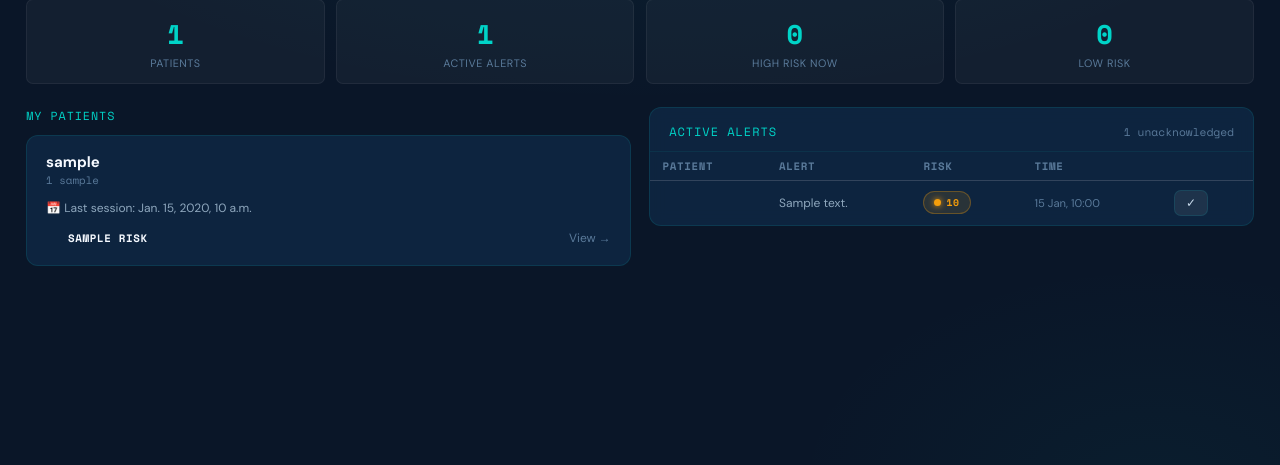
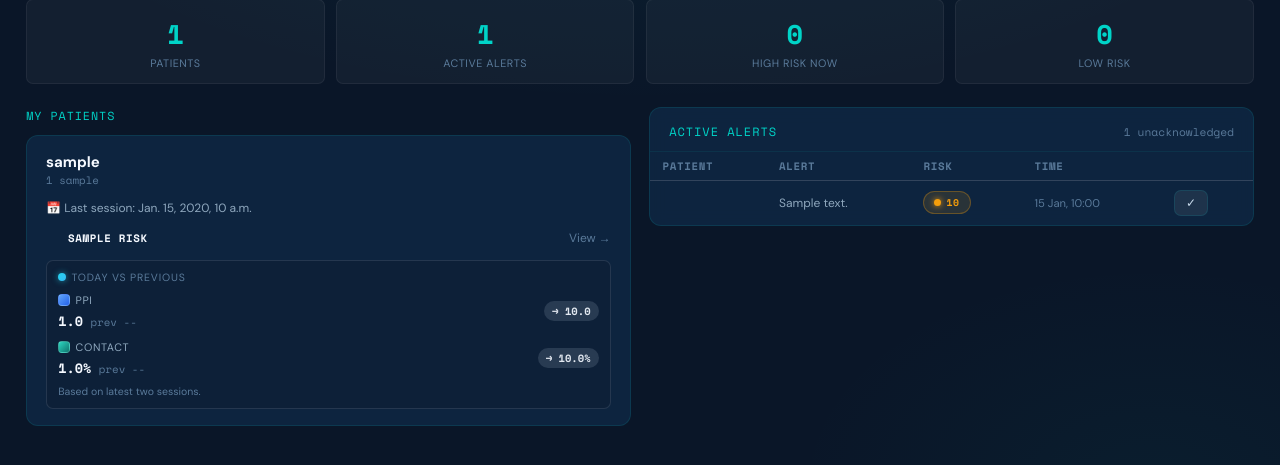
Before and after one commit to OlimIsaac/Group-5-aws, a Django app: template templates/sensore/clinician_dashboard.html in a window 1280 px wide. Shown: the part 152-617 px from the top of the page. Run offline with Django 4.2, Linux system fonts and the light colour scheme; the template is opened without the code that fills it: most values are stand-ins (such as "Sample title", 1, 10 or a date in 2020).

Commit message:
Added metric comparison data in sensore/views.py. Added the comparison panel with icons, badges, and deltas in templates/sensore/clinician_dashboard.html.

```diff
--- a/templates/sensore/clinician_dashboard.html
+++ b/templates/sensore/clinician_dashboard.html
@@ -39,6 +39,84 @@
   }
   .patient-actions {
     display: flex; gap: 0.5rem; flex-wrap: wrap; margin-top: auto; padding-top: 0.25rem;
+  }
+  .compare-panel {
+    display: grid;
+    gap: 0.45rem;
+    padding: 0.65rem 0.75rem;
+    border-radius: var(--radius-sm);
+    border: 1px solid rgba(148, 163, 184, 0.18);
+    background: rgba(15, 23, 42, 0.3);
+  }
+  .compare-title {
+    font-size: 0.7rem;
+    color: var(--mist);
+    text-transform: uppercase;
+    letter-spacing: 0.08em;
+    display: flex;
+    align-items: center;
+    gap: 0.35rem;
+  }
+  .compare-title .dot {
+    width: 8px;
+    height: 8px;
+    border-radius: 50%;
+    background: linear-gradient(135deg, #22d3ee, #38bdf8);
+    box-shadow: 0 0 6px rgba(34, 211, 238, 0.6);
+  }
+  .compare-grid {
+    display: grid;
+    gap: 0.5rem;
+  }
+  .compare-metric {
+    display: grid;
+    grid-template-columns: 1fr auto;
+    gap: 0.5rem;
+    align-items: center;
+  }
+  .compare-label {
+    font-size: 0.72rem;
+    color: var(--fog);
+    text-transform: uppercase;
+    letter-spacing: 0.06em;
+    display: inline-flex;
+    align-items: center;
+    gap: 0.35rem;
+  }
+  .metric-icon {
+    width: 12px;
+    height: 12px;
+    border-radius: 4px;
+    display: inline-block;
+    border: 1px solid rgba(255, 255, 255, 0.15);
+  }
+  .metric-icon-ppi { background: linear-gradient(135deg, #60a5fa, #2563eb); }
+  .metric-icon-contact { background: linear-gradient(135deg, #2dd4bf, #0f766e); }
+  .compare-values {
+    display: flex;
+    gap: 0.5rem;
+    align-items: baseline;
+    font-family: var(--font-mono);
+  }
+  .compare-value { color: var(--white); font-weight: 700; font-size: 0.9rem; }
+  .compare-sub { color: var(--mist); font-size: 0.72rem; }
+  .compare-delta {
+    display: inline-flex;
+    align-items: center;
+    gap: 0.3rem;
+    padding: 2px 8px;
+    border-radius: 999px;
+    font-size: 0.7rem;
+    font-weight: 700;
+    font-family: var(--font-mono);
+  }
+  .delta-up { background: rgba(34, 197, 94, 0.2); color: #86efac; }
+  .delta-down { background: rgba(248, 113, 113, 0.2); color: #fca5a5; }
+  .delta-flat { background: rgba(148, 163, 184, 0.2); color: #e2e8f0; }
+  .delta-muted { background: rgba(148, 163, 184, 0.1); color: var(--mist); }
+  .compare-note {
+    font-size: 0.7rem;
+    color: var(--mist);
   }
 
   /* PATIENT DETAIL PANEL */
@@ -144,6 +222,54 @@
           <div class="flex items-center justify-between">
             <span class="risk-badge {{ ps.latest_risk }}">{{ ps.latest_risk|capfirst }} Risk</span>
             <span class="text-muted" style="font-size:0.8rem">View →</span>
+          </div>
+          <div class="compare-panel">
+            <div class="compare-title"><span class="dot"></span> Today vs Previous</div>
+            {% if ps.latest_metrics %}
+              <div class="compare-grid">
+                <div class="compare-metric">
+                  <div>
+                    <div class="compare-label"><span class="metric-icon metric-icon-ppi"></span>PPI</div>
+                    <div class="compare-values">
+                      <span class="compare-value">{{ ps.latest_metrics.peak_pressure_index|floatformat:1 }}</span>
+                      <span class="compare-sub">prev
+                        {% if ps.previous_metrics %}{{ ps.previous_metrics.peak_pressure_index|floatformat:1 }}{% else %}--{% endif %}
+                      </span>
+                    </div>
+                  </div>
+                  {% if ps.ppi_delta is not None %}
+                    <span class="compare-delta {% if ps.ppi_delta > 0 %}delta-up{% elif ps.ppi_delta < 0 %}delta-down{% else %}delta-flat{% endif %}">
+                      {% if ps.ppi_delta > 0 %}&uarr;{% elif ps.ppi_delta < 0 %}&darr;{% else %}&rarr;{% endif %}
+                      {{ ps.ppi_delta|floatformat:1 }}
+                    </span>
+                  {% else %}
+                    <span class="compare-delta delta-muted">no prior</span>
+                  {% endif %}
+                </div>
+                <div class="compare-metric">
+                  <div>
+                    <div class="compare-label"><span class="metric-icon metric-icon-contact"></span>Contact</div>
+                    <div class="compare-values">
+                      <span class="compare-value">{{ ps.latest_metrics.contact_area_percent|floatformat:1 }}%</span>
+                      <span class="compare-sub">prev
+                        {% if ps.previous_metrics %}{{ ps.previous_metrics.contact_area_percent|floatformat:1 }}%{% else %}--{% endif %}
+                      </span>
+                    </div>
+                  </div>
+                  {% if ps.contact_delta is not None %}
+                    <span class="compare-delta {% if ps.contact_delta > 0 %}delta-up{% elif ps.contact_delta < 0 %}delta-down{% else %}delta-flat{% endif %}">
+                      {% if ps.contact_delta > 0 %}&uarr;{% elif ps.contact_delta < 0 %}&darr;{% else %}&rarr;{% endif %}
+                      {{ ps.contact_delta|floatformat:1 }}%
+                    </span>
+                  {% else %}
+                    <span class="compare-delta delta-muted">no prior</span>
+                  {% endif %}
+                </div>
+              </div>
+              <div class="compare-note">Based on latest two sessions.</div>
+            {% else %}
+              <div class="compare-note">No session metrics to compare.</div>
+            {% endif %}
           </div>
         </div>
         {% empty %}
```
Also changed, not shown: sensore/views.py (+27 -3 lines).
